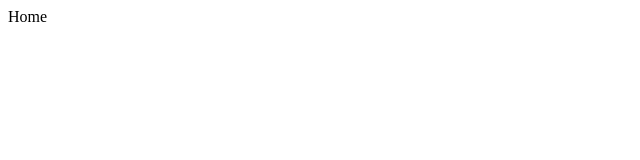
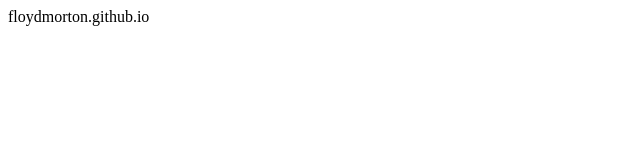
Before and after one commit to Floydmorton/Floydmorton.github.io, a plain HTML site: page index.html in a window 1280 px wide. Shown: the whole page, without its empty margins (0-640 px from the left). Drawn offline with Linux system fonts and the light colour scheme.

Commit message:
udpated index.html for test

```diff
--- a/index.html
+++ b/index.html
@@ -5,7 +5,7 @@
         <meta charset="UTF-8">
     </head>
     <body>
-        Home
+        floydmorton.github.io
 
 
     </body>
```
